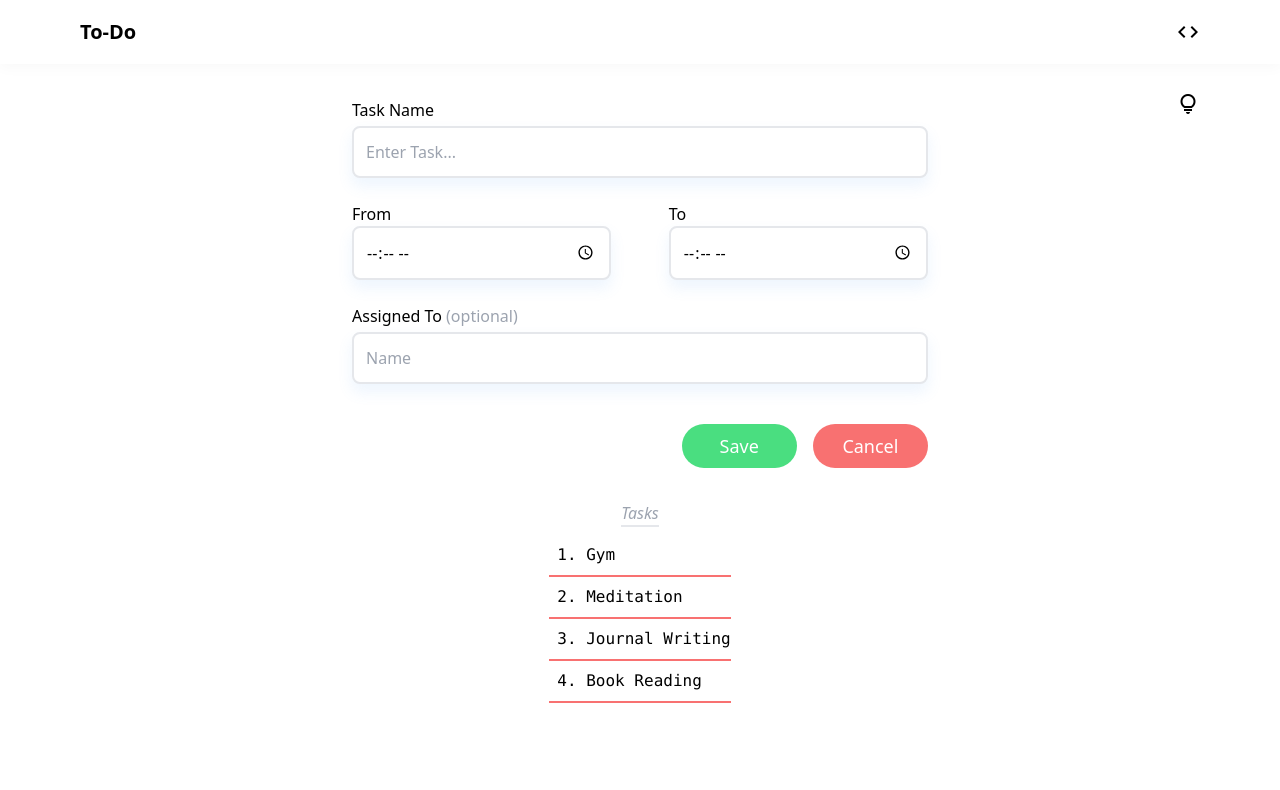
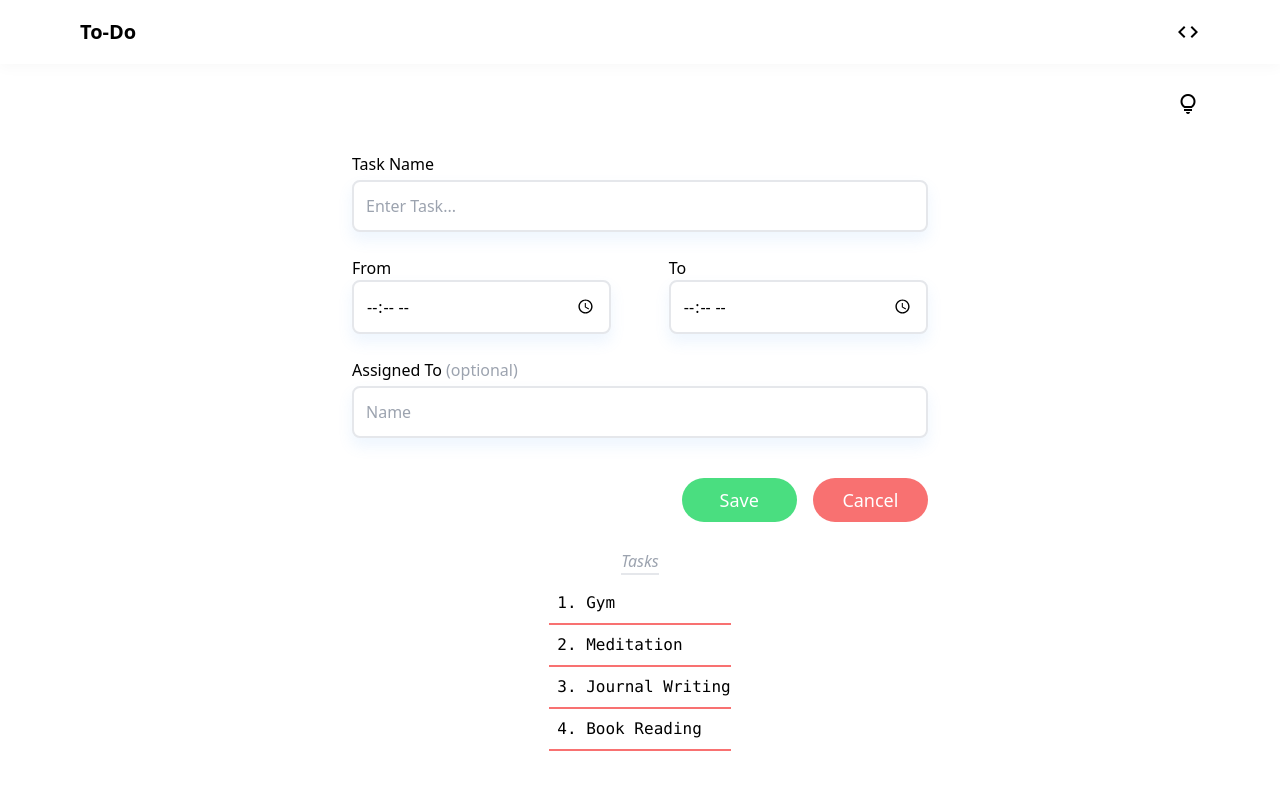
Before and after one commit to abno-24/To-Do-App, a Vue app: page / in a window 1280 px wide. Both pictures are taken after a click on the button "Add Task". Shown: the top 790 px of the page. Built offline with nearby package versions, Linux system fonts and the light colour scheme.

Commit message:
UI of info feature

```diff
--- a/src/App.vue
+++ b/src/App.vue
@@ -7,7 +7,7 @@
     <div class="border-b-2 mb-2 border-gray-200 max-md:w-[98%]">
         <p class="italic font-extralight text-gray-400">Tasks</p>
     </div>
-    <ul class="max-md:w-[90%]">
+    <ul class="relative max-md:w-[90%] mb-12">
       <TaskList v-for="task in tasks" :key="task.id" :tasks="task" />
     </ul>
   </div>
--- a/src/components/Info.vue
+++ b/src/components/Info.vue
@@ -1,6 +1,6 @@
 <template>
     <div v-if="toggleImg == true"
-        class="absolute w-full h-full border bg-gray-800/[.3] flex justify-center items-center flex-col gap-4">
+        class="z-10 absolute w-full h-full border bg-gray-800/[.3] flex justify-center items-center flex-col gap-4">
         <span class="material-symbols-outlined self-end mr-4 text-red-500 cursor-pointer text-4xl max-md:text-3xl"
             @click="closeImg">
             cancel
--- a/src/components/NewTask.vue
+++ b/src/components/NewTask.vue
@@ -4,7 +4,7 @@
         @click="displayForm">
         Add Task
     </button>
-    <div v-if="toggleForm == true" class="w-full mx-auto flex justify-center items-center">
+    <div v-if="toggleForm == true" class="relative w-full mx-auto flex justify-center items-center top-[150px] mb-36">
         <form class="w-[60%] flex justify-center items-center flex-col gap-y-6 max-md:w-[100%] max-lg:w-[90%] lg:w-[90%]">
             <div class="flex flex-col w-[50%] gap-y-1 max-md:w-[90%] max-lg:w-[80%]">
                 <label for="task">Task Name</label>
```
